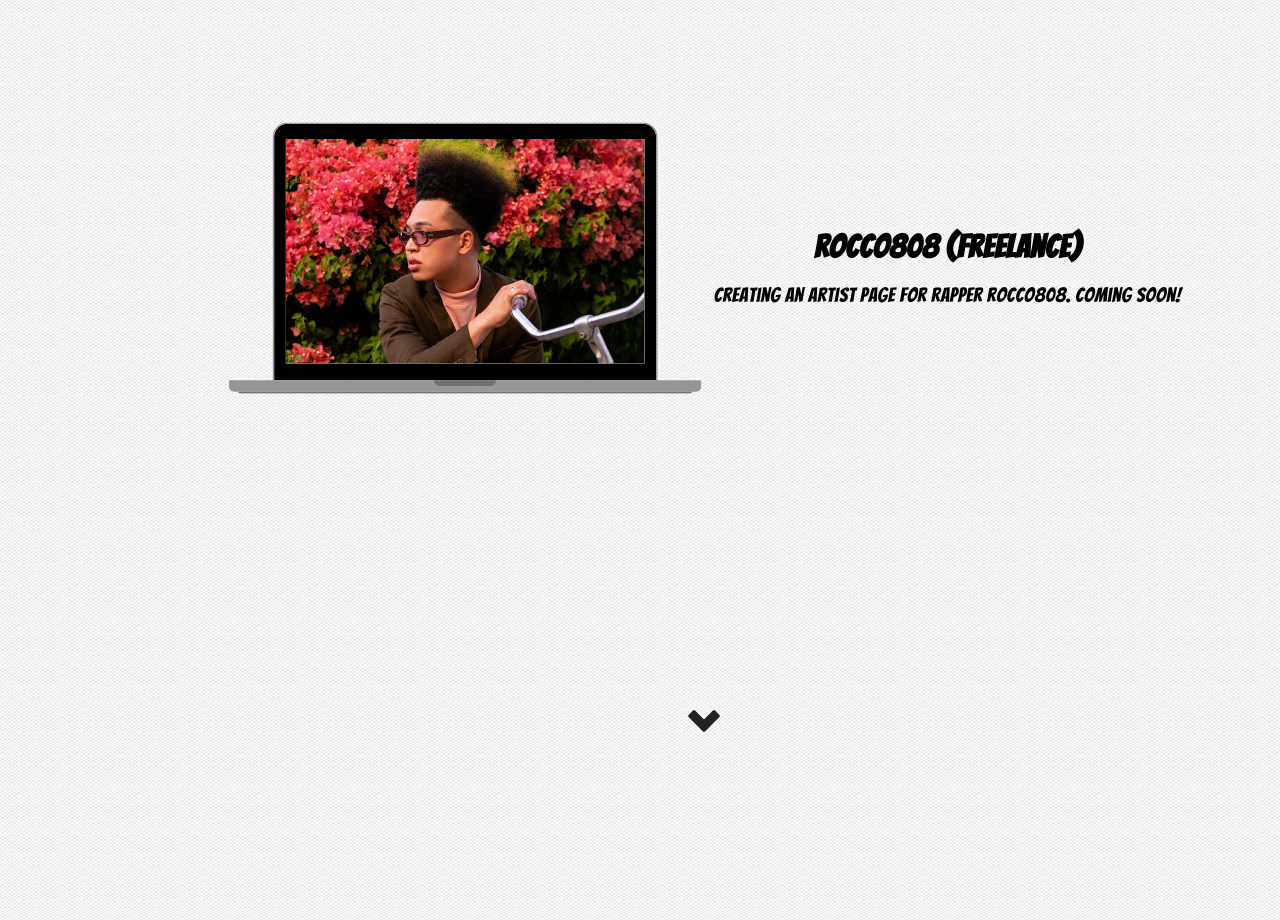
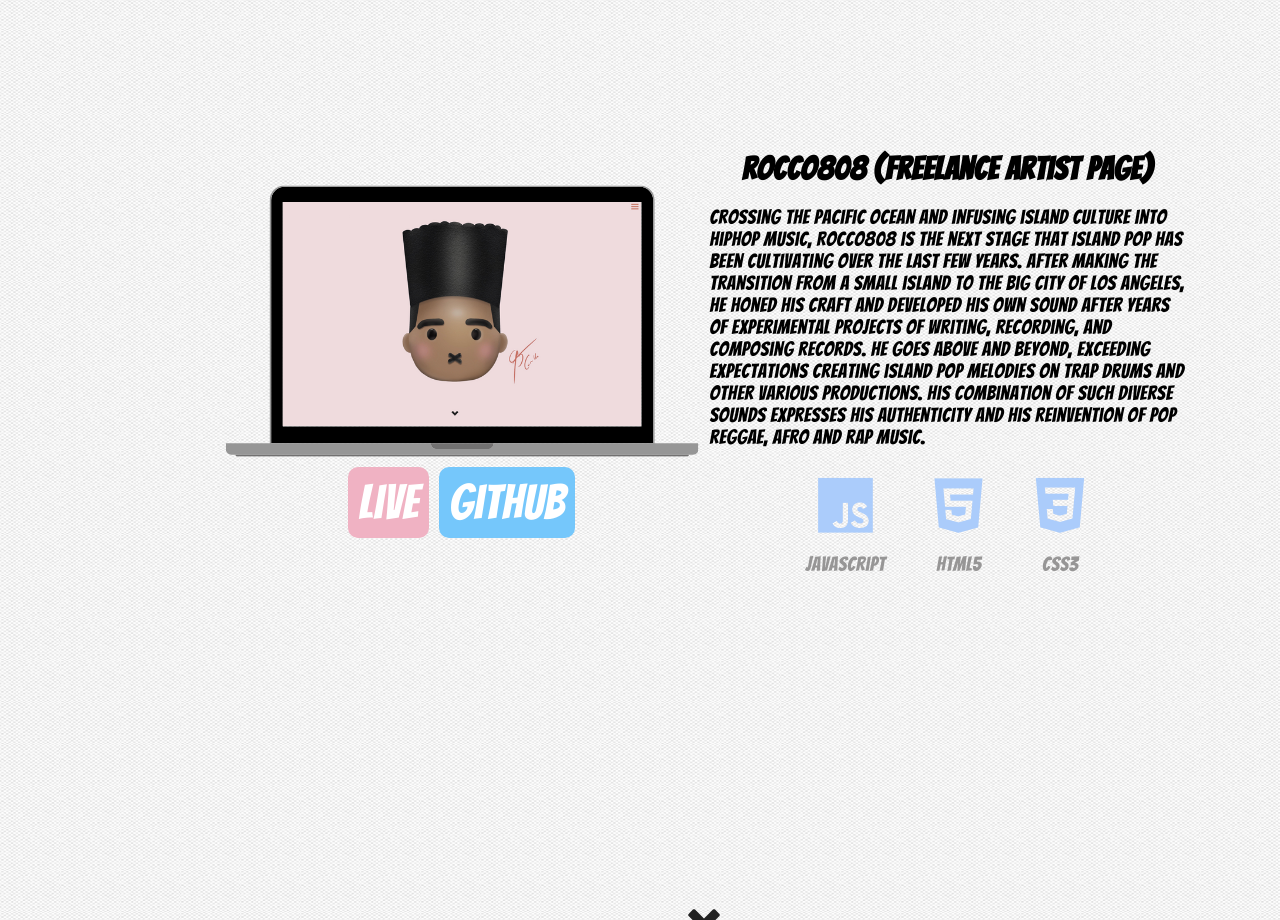
Before and after one commit to LeoHarada/Portfolio-Website, a website: page public/index.html in a window 1280 px wide. Shown: the part 6942-7862 px from the top of the page. Drawn offline with nearby package versions, Linux system fonts and the light colour scheme.

Commit message:
added new freelance project for Rocco808 section.

```diff
--- a/public/index.html
+++ b/public/index.html
@@ -534,18 +534,65 @@
                             <div class="project-links-container">
                                 <img
                                     class="project-image"
-                                    src="images/rocco808.png"
-                                    alt="rocco808"
+                                    src="images/rocco808project.png"
+                                    alt="rocco808 project"
                                 />
+                                <div class="links">
+                                    <a
+                                        class="exclude-from-navbar live-button"
+                                        href="https://rocco-808.com/"
+                                        target="_blank"
+                                        >Live</a
+                                    >
+                                    <a
+                                        class="exclude-from-navbar github-button"
+                                        href="https://github.com/LeoHarada/Rocco808"
+                                        target="_blank"
+                                        >Github</a
+                                    >
+                                </div>
                             </div>
                             <div class="project-text-container">
                                 <h3 class="project-title">
-                                    Rocco808 (freelance)
+                                    Rocco808 (Freelance artist page)
                                 </h3>
                                 <p>
-                                    Creating an artist page for rapper rocco808.
-                                    Coming soon!
+                                    Crossing the Pacific Ocean and infusing
+                                    island culture into hiphop music, Rocco808
+                                    is the next stage that Island pop has been
+                                    cultivating over the last few years. After
+                                    making the transition from a small island to
+                                    the big city of Los Angeles, he honed his
+                                    craft and developed his own sound after
+                                    years of experimental projects of writing,
+                                    recording, and composing records. He goes
+                                    above and beyond, exceeding expectations
+                                    creating island pop melodies on trap drums
+                                    and other various productions. His
+                                    combination of such diverse sounds expresses
+                                    his authenticity and his reinvention of pop
+                                    reggae, Afro and rap music.
                                 </p>
+                                <div class="tools-used">
+                                    <div class="devicon-box-tools-used">
+                                        <i
+                                            class="devicon-tools-used devicon-javascript-plain"
+                                        ></i>
+                                        <p>Javascript</p>
+                                    </div>
+                                    <div class="devicon-box">
+                                        <i
+                                            class="devicon devicon-html5-plain"
+                                        ></i>
+                                        <p>HTML5</p>
+                                    </div>
+                                    <div class="devicon-box-tools-used">
+                                        <i
+                                            class="devicon-tools-used devicon-css3-plain"
+                                        ></i>
+                                        <p>CSS3</p>
+                                    </div>
+                                </div>
                             </div>
                         </div>
                     </div>
```
Also changed, not shown: public/images/rocco808project.png (added).
